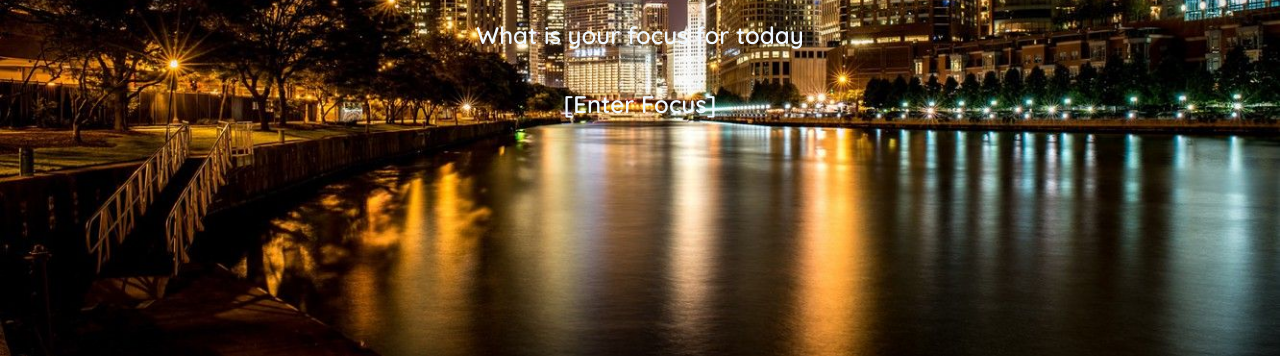
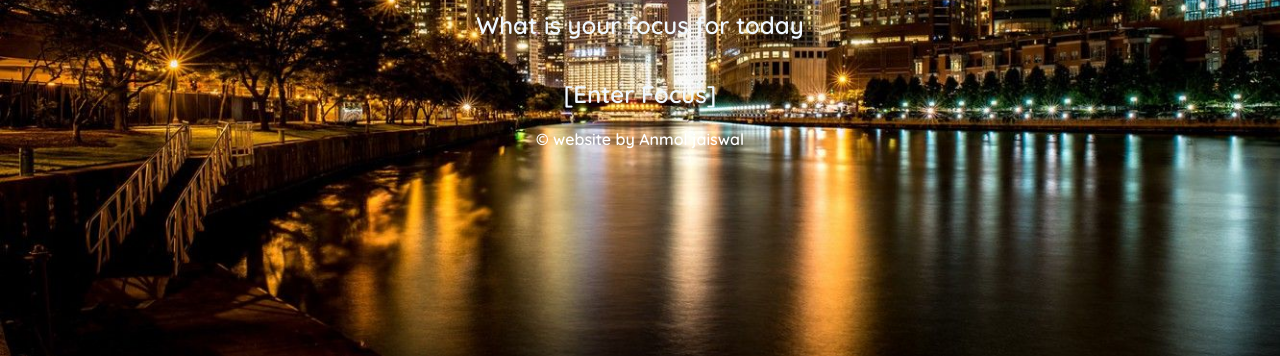
Before and after one commit to anmol224/Dynamic, a plain HTML site: page index.html in a window 1280 px wide. Shown: the part 460-816 px from the top of the page. Drawn offline with Linux system fonts and the light colour scheme.

Commit message:
Update index.html

```diff
--- a/index.html
+++ b/index.html
@@ -16,6 +16,7 @@
     </h1>
     <h2>What is your focus for today</h2>
     <h2 id="focus" contenteditable="true" >Make cool videos</h2>
+    <footer>&#169 website by Anmol jaiswal </footer>
     <script src="js/main.js"></script>
 
 </body>
```
